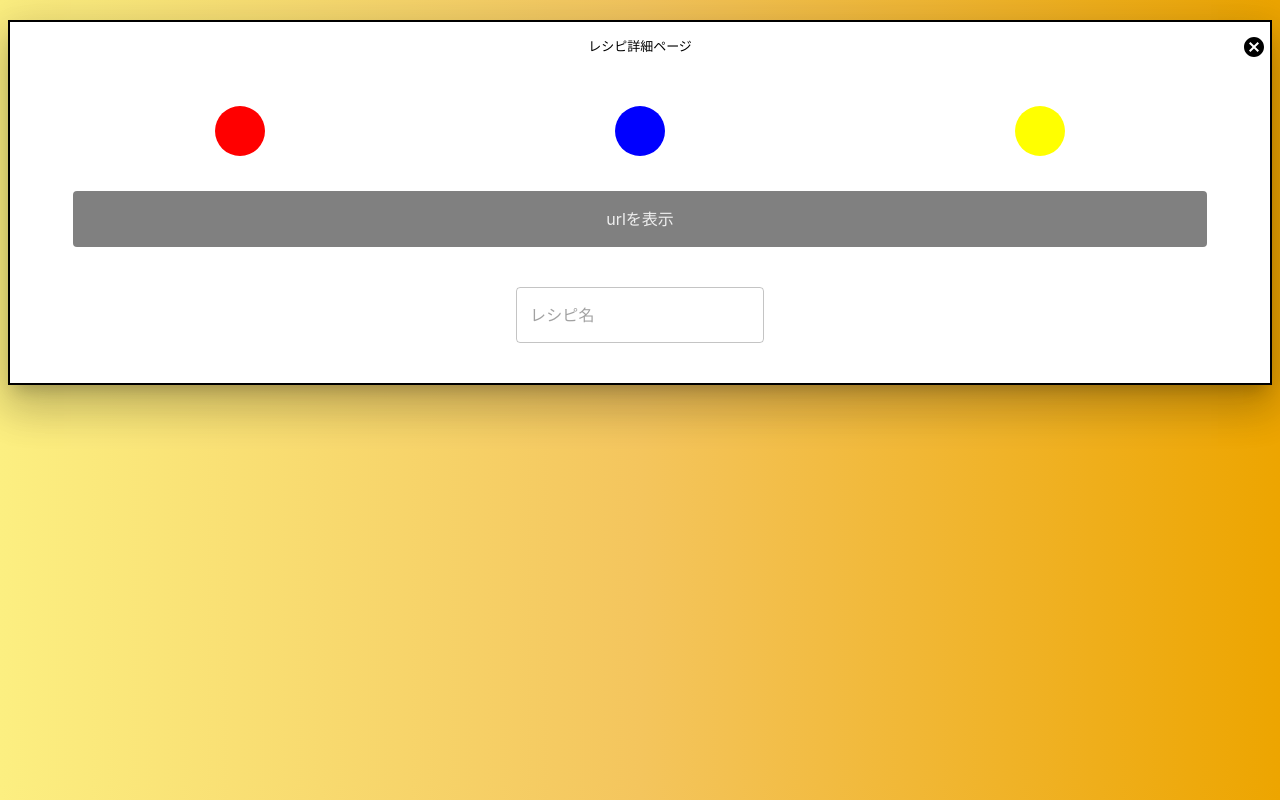
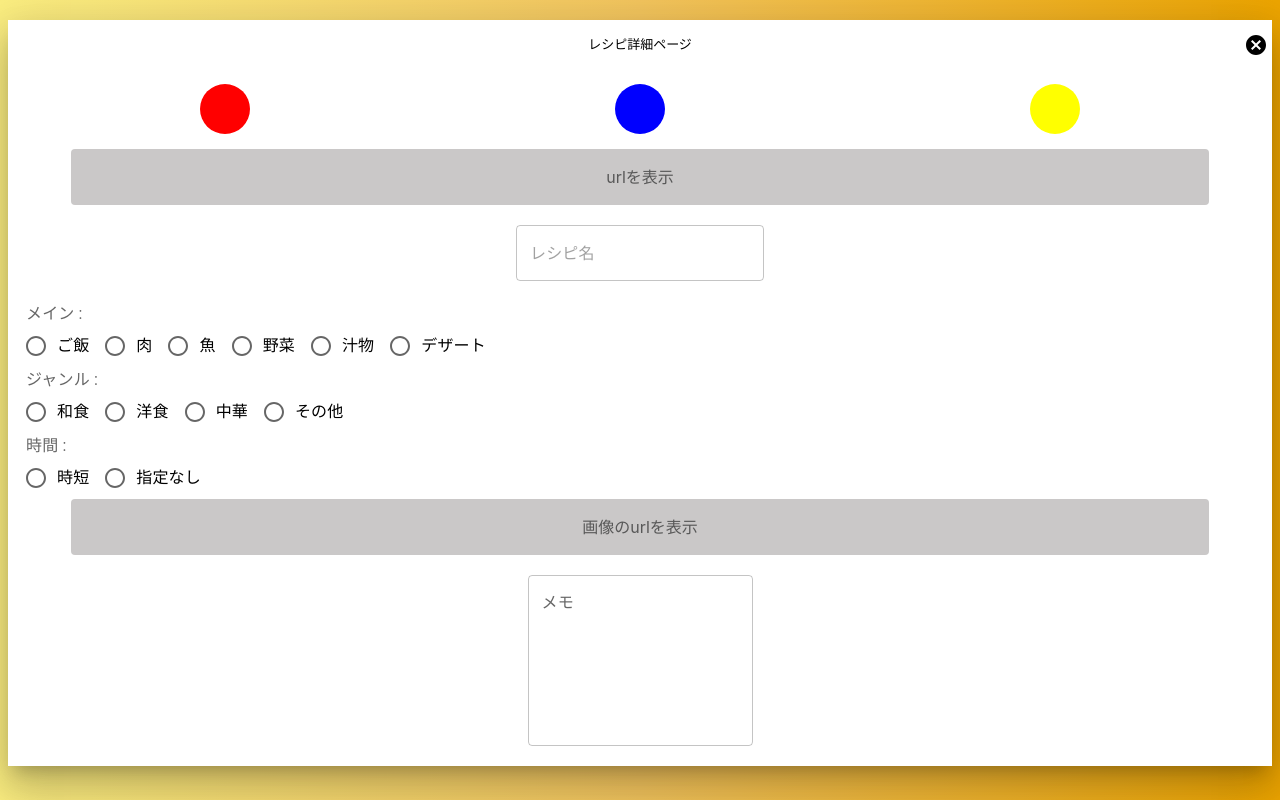
Before and after one commit to hackathon-24-winter-c-team/cook-keep, a React (Vite) app in the folder front/React/: page /recipes/1 in a window 1280 px wide. Built offline with nearby package versions, Linux system fonts and the light colour scheme.

Commit message:
RecipeDetail,UI作成メモまで

```diff
--- a/front/React/src/pages/RecipeDetail/RecipeDetail.jsx
+++ b/front/React/src/pages/RecipeDetail/RecipeDetail.jsx
@@ -3,6 +3,11 @@ import CancelIcon from '@mui/icons-material/Cancel';
 import { useNavigate } from 'react-router-dom';
 import Brightness1Icon from '@mui/icons-material/Brightness1';
 import TextField from '@mui/material/TextField';
+import Radio from '@mui/material/Radio';
+import RadioGroup from '@mui/material/RadioGroup';
+import FormControlLabel from '@mui/material/FormControlLabel';
+import FormControl from '@mui/material/FormControl';
+import FormLabel from '@mui/material/FormLabel';
 
 export const RecipeDetail = () => {
 
@@ -29,8 +34,55 @@ export const RecipeDetail = () => {
             <div className={styles.TextField}>
                 <TextField id='recipeId' placeholder='レシピ名'/>
             </div>
+            <div className={styles.tagGroup}>
+                <FormLabel id="mainTagGroup">メイン :</FormLabel>
+                <RadioGroup
+                    row
+                    aria-labelledby="mainTagGroupLabel"
+                    name="mainTagGroup"
 
+                >
+                    <FormControlLabel value="rice" control={<Radio />} label="ご飯" />
+                    <FormControlLabel value="meet" control={<Radio />} label="肉" />
+                    <FormControlLabel value="fish" control={<Radio />} label="魚" />
+                    <FormControlLabel value="vegetable" control={<Radio />} label="野菜" />
+                    <FormControlLabel value="soup" control={<Radio />} label="汁物" />
+                    <FormControlLabel value="dessert" control={<Radio />} label="デザート" />
+                </RadioGroup>
+                <FormLabel id="genreTagGroup">ジャンル :</FormLabel>
+                <RadioGroup
+                    row
+                    aria-labelledby="genreTagGroupLabel"
+                    name="genreTagGroup"
+                >
+                    <FormControlLabel value="japanese" control={<Radio />} label="和食" />
+                    <FormControlLabel value="western" control={<Radio />} label="洋食" />
+                    <FormControlLabel value="chinese" control={<Radio />} label="中華" />
+                    <FormControlLabel value="other" control={<Radio />} label="その他" />
+                </RadioGroup>
+                <FormLabel id="jitanTagGroup">時間 :</FormLabel>
+                <RadioGroup
+                    row
+                    aria-labelledby="jitanTagGroupLabel"
+                    name="jitanTagGroup"
 
+                >
+                    <FormControlLabel value="jitan" control={<Radio />} label="時短" />
+                    <FormControlLabel value="" control={<Radio />} label="指定なし" />
+                </RadioGroup>
+            </div>
+            <div className={styles.imageUrl}>
+                <p>画像のurlを表示</p>
+            </div>
+            <div className={styles.memo}>
+                <TextField
+                    id="outlined-multiline-static"
+                    label="メモ"
+                    multiline
+                    rows={6}
+                    defaultValue=""
+                />
+            </div>
         </div>
     )
 }
--- a/front/React/src/pages/RecipeDetail/RecipeDetail.module.css
+++ b/front/React/src/pages/RecipeDetail/RecipeDetail.module.css
@@ -4,7 +4,7 @@
     height: 90%;
     margin-top: 20px;
 
-    border: 2px solid #000;
+    /* border: 2px solid #000; */
     box-shadow: 0px 11px 15px -7px rgba(0,0,0,0.2), 0px 24px 38px 3px rgba(0,0,0,0.14), 0px 9px 46px 8px rgba(0,0,0,0.12);
 }
 
@@ -32,16 +32,17 @@
     display: flex;
     justify-content:space-around;
     margin: 10px 10px;
-    padding: 20px;
+    padding: px;
 }
 
 .url {
-    background-color: gray;
+    background-color: rgb(202, 200, 200);
     width: 90%;
     border-radius: 4px;
-    display: flex;
-    justify-content: center;
+    text-align: center;
     margin: 0 auto;
+    color: rgb(88,88,88);
+    display: table;
 }
 
 .icon1 {
@@ -59,5 +60,31 @@
     justify-content: center;
     width: 90%;
     margin: 20px auto ;
+    padding: 0px;
+}
+
+.tagGroup {
+    color: #000;
+    padding-left: 18px;
+}
+
+.imageUrl {
+    background-color: rgb(202, 200, 200);
+    width: 90%;
+    border-radius: 4px;
+    justify-content: center;
+    text-align: center;
+    margin: 0 auto;
+    color: rgb(88, 88, 88);
+    /* height: 40px; */
+    display: table;
+}
+.imageUrl p {
+
+    vertical-align: middle;
+}
+
+.memo {
+    text-align: center;
     padding: 20px;
 }
```
